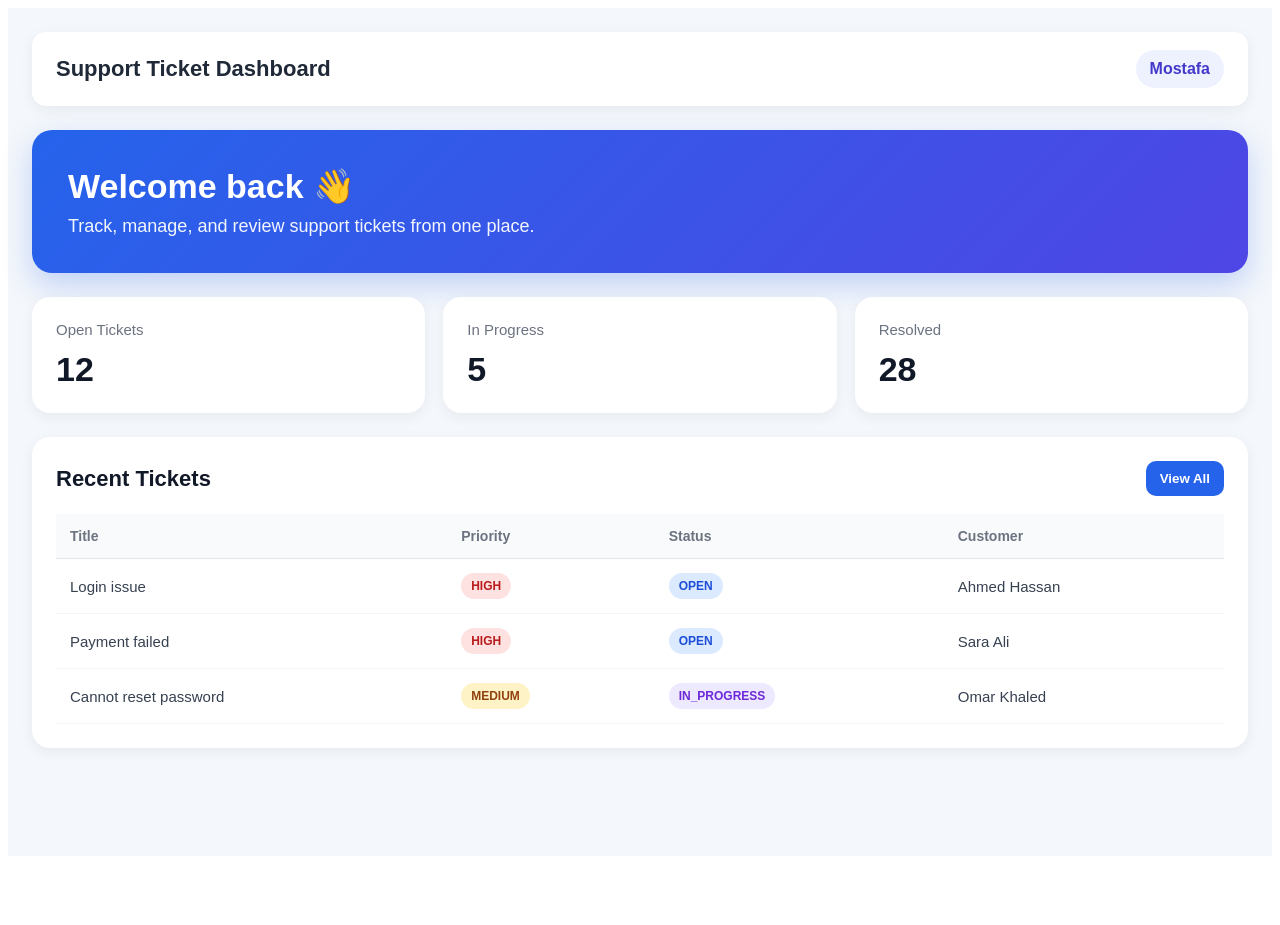
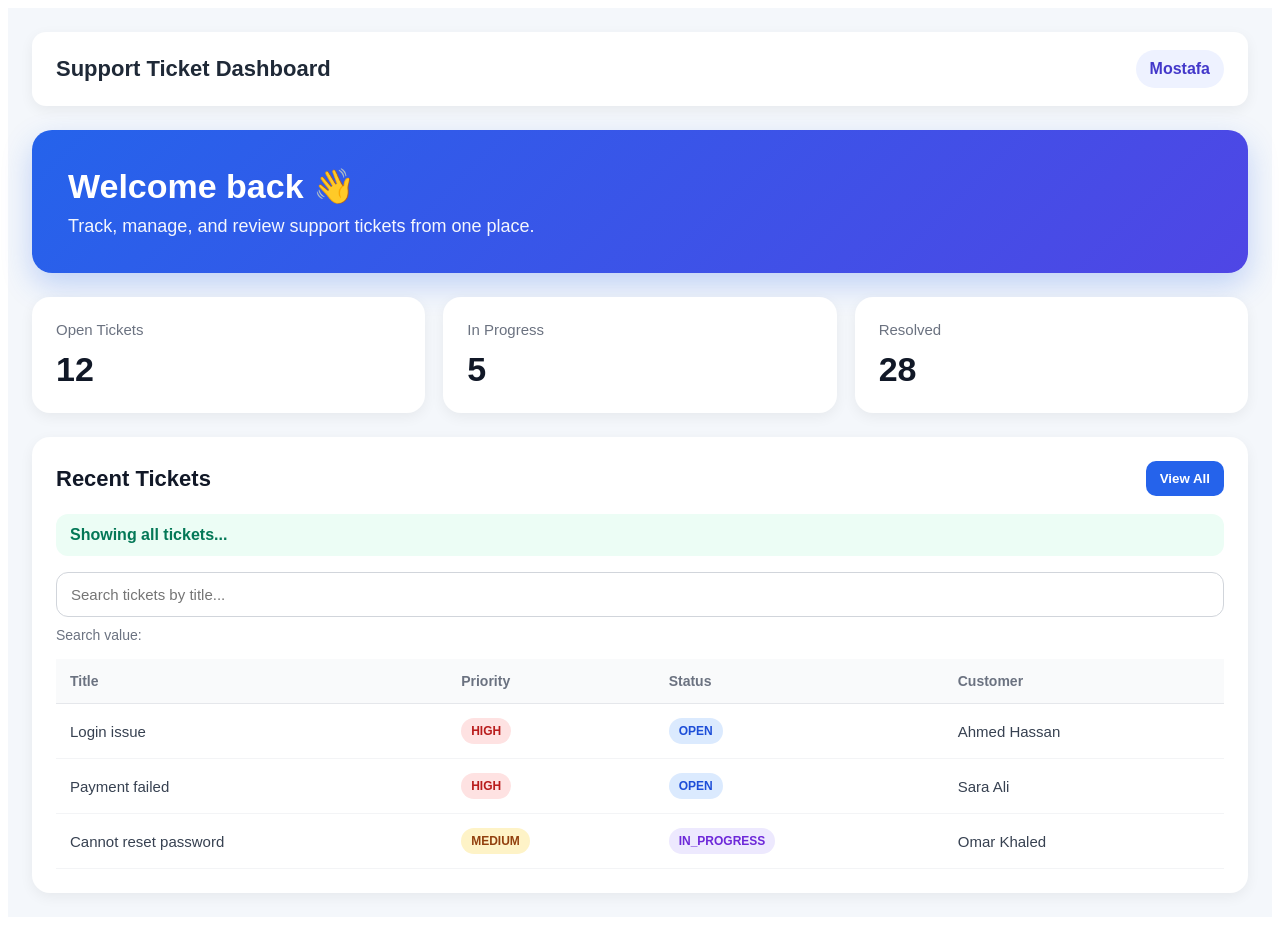
Before and after one commit to mostafa2742002/support-ticket-dashboard, an Angular app: page / in a window 1280 px wide. Both pictures are taken after a click on the button "View All". Before the commit the page ends 864 px from the top, so only its background shows below. Built offline with nearby package versions, Linux system fonts and the light colour scheme.

Commit message:
Add search functionality and table message display to the dashboard

```diff
--- a/src/app/app.css
+++ b/src/app/app.css
@@ -165,3 +165,38 @@ tbody tr:hover {
   background: #ede9fe;
   color: #6d28d9;
 }
+
+.table-message {
+  background: #ecfdf5;
+  color: #047857;
+  padding: 12px 14px;
+  border-radius: 12px;
+  margin: 0 0 16px;
+  font-weight: 600;
+}
+
+
+.search-box {
+  margin-bottom: 10px;
+}
+
+.search-box input {
+  width: 100%;
+  padding: 13px 14px;
+  border: 1px solid #d1d5db;
+  border-radius: 12px;
+  font-size: 15px;
+  outline: none;
+  box-sizing: border-box;
+}
+
+.search-box input:focus {
+  border-color: #2563eb;
+  box-shadow: 0 0 0 3px rgba(37, 99, 235, 0.12);
+}
+
+.search-preview {
+  margin: 0 0 16px;
+  color: #6b7280;
+  font-size: 14px;
+}
--- a/src/app/app.html
+++ b/src/app/app.html
@@ -21,8 +21,22 @@
   <section class="table-card">
     <div class="table-header">
       <h2>Recent Tickets</h2>
-      <button>View All</button>
+      <button (click)="showAllTickets()">View All</button>
     </div>
+
+    @if (tableMessage) {
+      <p class="table-message">{{ tableMessage }}</p>
+    }
+
+    <div class="search-box">
+      <input
+        type="text"
+        placeholder="Search tickets by title..."
+        (input)="searchText = $any($event.target).value"
+      />
+    </div>
+
+    <p class="search-preview">Search value: {{ searchText }}</p>
 
     <table>
       <thead>
--- a/src/app/app.ts
+++ b/src/app/app.ts
@@ -47,4 +47,11 @@ export class App {
       customer: 'Omar Khaled'
     }
   ];
+
+  tableMessage = '';
+  searchText = '';
+
+  showAllTickets() {
+    this.tableMessage = 'Showing all tickets...';
+  }
 }
```
